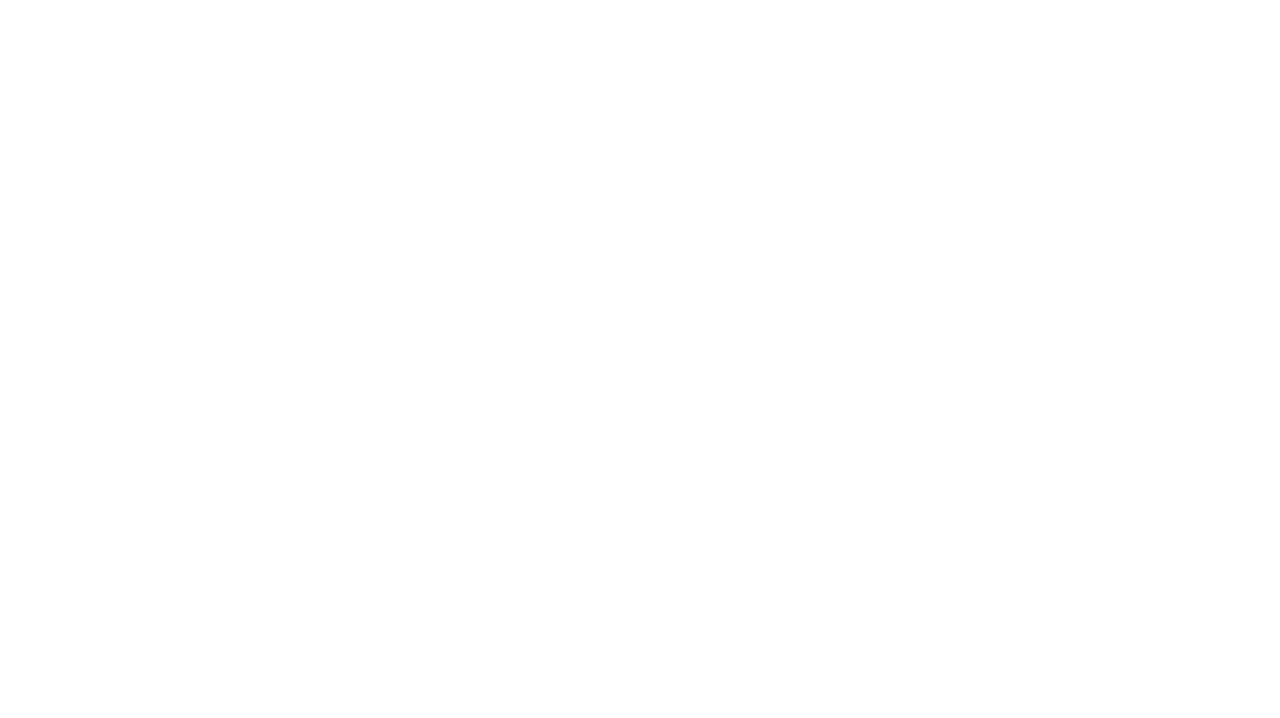
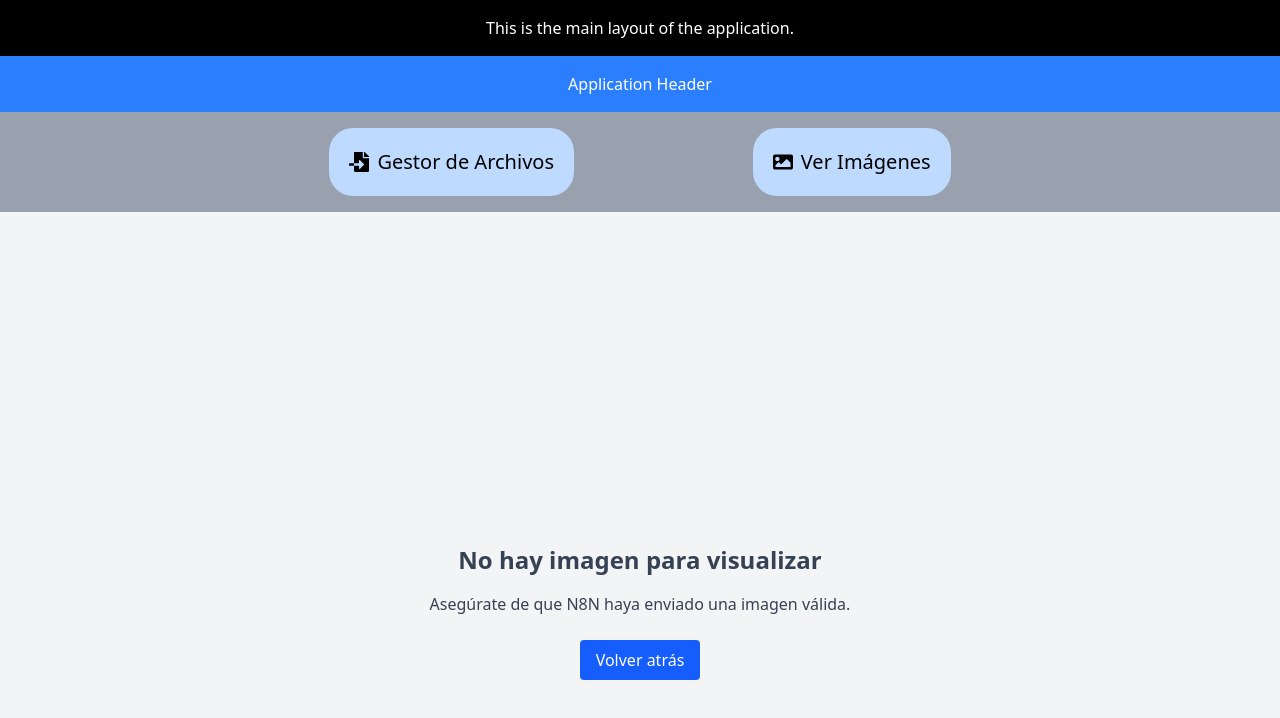
Before and after one commit to carlos-cas3/Auto-CU, a React (Vite) app in the folder frontend/: page /view in a window 1280 px wide. Before the commit this address had no page. Shown: the top 718 px of the page. Built offline with nearby package versions, Linux system fonts and the light colour scheme.

Commit message:
navbar and navlinks

```diff
--- a/frontend/src/components/Navbar/Navbar.jsx
+++ b/frontend/src/components/Navbar/Navbar.jsx
@@ -1,21 +1,26 @@
-import  navLinks  from '../../constants/navLinks';
+// src/components/Navbar/Navbar.jsx
+import navLinks from '../../constants/navLinks';
 
 const Navbar = () => {
     return (
-        <nav>
-            <div className="bg-pink-300 p-5">
-                {navLinks.map((link, index) => (
+        <nav className='p-4 pl-60 pr-60 bg-gray-400'>
+            <div className="flex justify-around text-xl">
+                {navLinks.map((link, index) => {
+                    const Icon = link.icon;
+                    return (
                         <a
                             key={index}
                             href={link.path}
-                        className="text-white hover:text-gray-200 mx-2"
+                            className="p-5 bg-blue-200 hover:bg-blue-400 rounded-3xl flex items-center gap-2"
                         >
+                            {Icon && <Icon size={20} />}
                             {link.name}
                         </a>
-                ))}
+                    );
+                })}
             </div>
         </nav>
     );
-}
+};
 
 export default Navbar;
--- a/frontend/src/constants/navLinks.js
+++ b/frontend/src/constants/navLinks.js
@@ -1,11 +1,16 @@
+import { FaFileImport , FaImage} from "react-icons/fa";
+
+
 const navLinks = [
   {
-    name: 'Home',
-    path: '/'
+    name: 'Gestor de Archivos',
+    path: '/',
+    icon: FaFileImport
   },
   {
-    name: 'Test Layout',
-    path: '/testLayout'
+    name: 'Ver Imágenes',
+    path: '/view',
+    icon: FaImage
   },
 ];
 
--- /dev/null
+++ b/frontend/src/pages/ImageViewver.jsx
@@ -0,0 +1,62 @@
+// src/pages/ImageViewer.jsx
+import { useNavigate, useSearchParams } from 'react-router-dom';
+import { useEffect, useState } from 'react';
+
+const ImageViewer = () => {
+  const [searchParams] = useSearchParams();
+  const navigate = useNavigate();
+
+  const [imageUrl, setImageUrl] = useState(null);
+
+  useEffect(() => {
+    const url = searchParams.get('imageUrl');
+    if (url) {
+      setImageUrl(url);
+    }
+  }, [searchParams]);
+
+  if (!imageUrl) {
+    return (
+      <div className="min-h-screen flex flex-col items-center justify-center bg-gray-100 text-gray-700">
+        <h1 className="text-2xl font-bold mb-4">No hay imagen para visualizar</h1>
+        <p className="mb-6">Asegúrate de que N8N haya enviado una imagen válida.</p>
+        <button
+          onClick={() => navigate(-1)}
+          className="bg-blue-600 text-white px-4 py-2 rounded hover:bg-blue-700"
+        >
+          Volver atrás
+        </button>
+      </div>
+    );
+  }
+
+  return (
+    <div className="min-h-screen bg-gray-50 flex flex-col items-center p-8">
+      <h1 className="text-3xl font-bold mb-6 text-gray-800">Vista Previa de Imagen</h1>
+      <div className="bg-white border border-gray-200 rounded-xl shadow-md p-6 w-full max-w-4xl">
+        <img
+          src={imageUrl}
+          alt="Vista previa"
+          className="max-w-full max-h-[80vh] mx-auto rounded-lg shadow"
+        />
+        <div className="flex justify-center mt-6">
+          <a
+            href={imageUrl}
+            download
+            className="bg-green-600 text-white px-4 py-2 rounded hover:bg-green-700 mr-4"
+          >
+            Descargar Imagen
+          </a>
+          <button
+            onClick={() => navigate(-1)}
+            className="bg-gray-600 text-white px-4 py-2 rounded hover:bg-gray-700"
+          >
+            Volver
+          </button>
+        </div>
+      </div>
+    </div>
+  );
+};
+
+export default ImageViewer;
--- a/frontend/src/pages/Start.jsx
+++ b/frontend/src/pages/Start.jsx
@@ -32,11 +32,8 @@ const Start = () => {
     };
 
     return (
-        <div className="bg-gray-600 min-h-screen flex justify-center items-center">
+        <div className="bg-gray-600 min-h-screen flex justify-center items-start">
             <div className="bg-white rounded-2xl flex flex-col p-5 gap-5 m-5">
-                <span className="text-3xl font-bold text-center">
-                    Gestor de archivos
-                </span>
 
                 <div className="flex flex-col gap-5 ">
                     <div className="bg-gray-400 p-5 flex flex-col gap-3 rounded-xl">
--- a/frontend/src/routes/routes.jsx
+++ b/frontend/src/routes/routes.jsx
@@ -1,5 +1,6 @@
 import MainLayout from "../layouts/MainLayout.jsx";
 import Start from "../pages/Start.jsx";
+import ImageViewer from "../pages/ImageViewver.jsx";
 import React from "react";
 
 const routes = [
@@ -11,6 +12,10 @@ const routes = [
                 path: "",
                 element: <Start />,
             },
+            {
+                path: "/view",
+                element: <ImageViewer />
+            }
         ],
     },
 ];
```
Also changed, not shown: 13 other files (tests, documents, lock files or other folders). Lines whose indentation alone changed are shown as unchanged.
